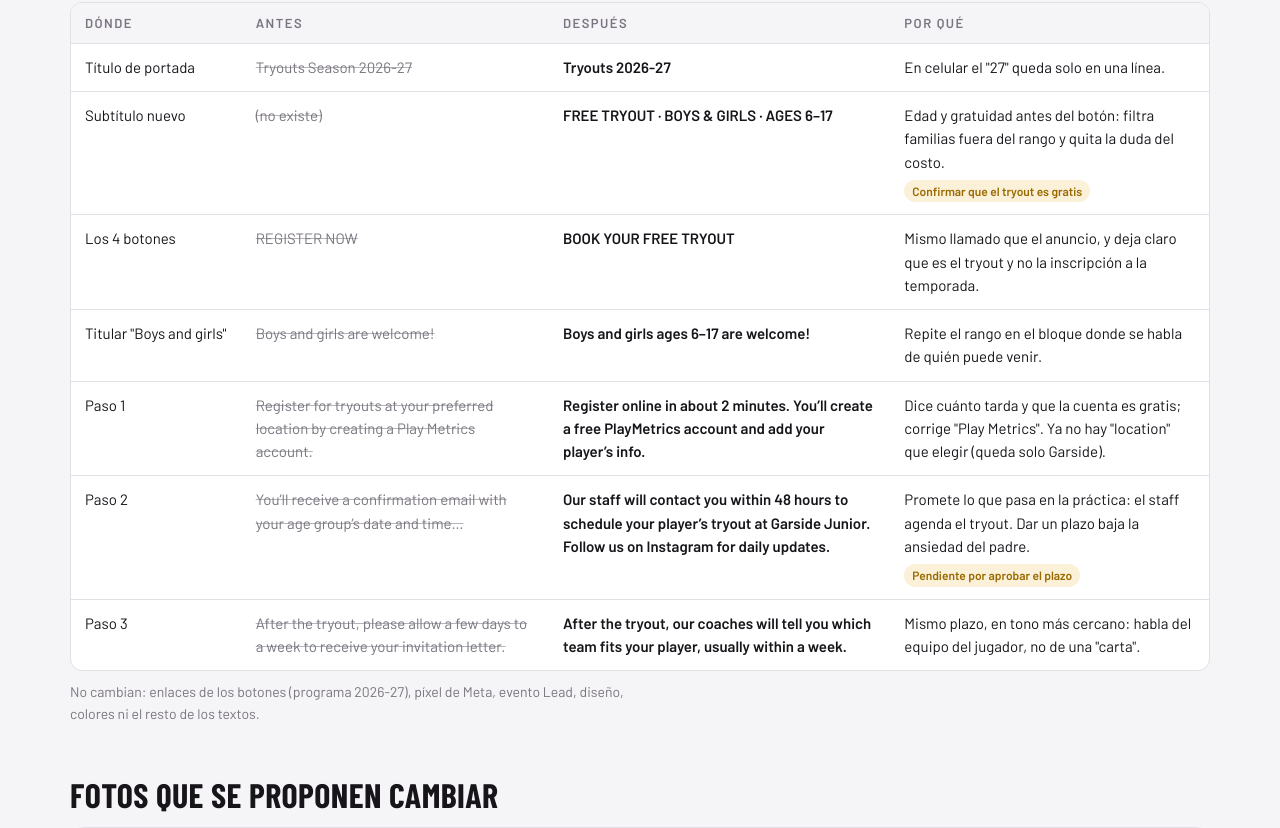
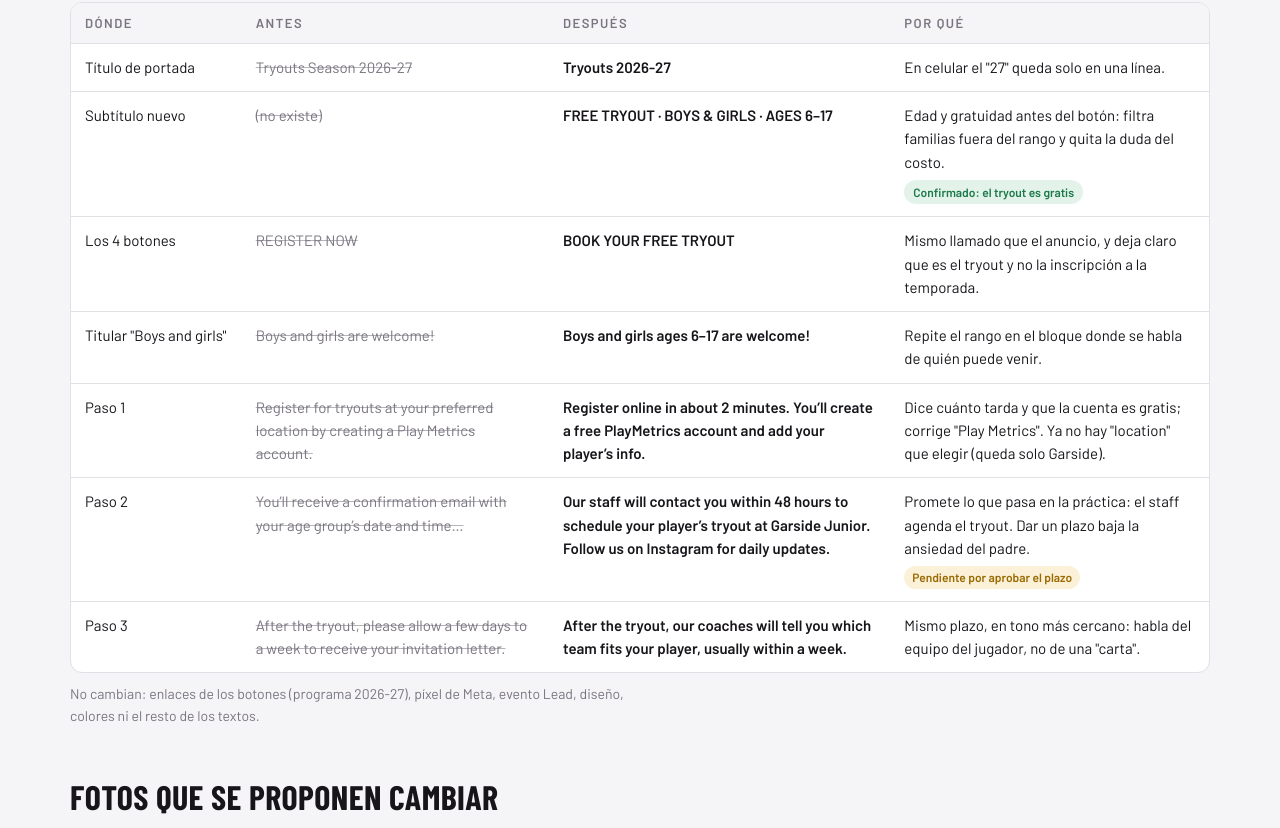
Before and after one commit to almacenamiento982-blip/jlv-landing-tryouts, a plain HTML site: page index.html in a window 1280 px wide. Shown: the part 1243-2071 px from the top of the page. Drawn offline with nearby package versions, Linux system fonts and the light colour scheme.

Commit message:
Tryout gratis confirmado
Co-Authored-By: Claude Opus 5.5 (1M context) <noreply@anthropic.com>

```diff
--- a/index.html
+++ b/index.html
@@ -129,7 +129,7 @@ footer{margin-top:56px;color:var(--muted);font-size:14px;border-top:1px solid va
     <thead><tr><th style="width:15%">Dónde</th><th style="width:27%">Antes</th><th style="width:30%">Después</th><th>Por qué</th></tr></thead>
     <tbody>
       <tr><td>Título de portada</td><td class="antes">Tryouts Season 2026-27</td><td class="despues">Tryouts 2026-27</td><td>En celular el "27" queda solo en una línea.</td></tr>
-      <tr><td>Subtítulo nuevo</td><td class="antes">(no existe)</td><td class="despues">FREE TRYOUT · BOYS &amp; GIRLS · AGES 6–17</td><td>Edad y gratuidad antes del botón: filtra familias fuera del rango y quita la duda del costo.<br><span class="tag">Confirmar que el tryout es gratis</span></td></tr>
+      <tr><td>Subtítulo nuevo</td><td class="antes">(no existe)</td><td class="despues">FREE TRYOUT · BOYS &amp; GIRLS · AGES 6–17</td><td>Edad y gratuidad antes del botón: filtra familias fuera del rango y quita la duda del costo.<br><span class="chip ok" style="margin-top:6px;padding:2px 8px;font-size:12px">Confirmado: el tryout es gratis</span></td></tr>
       <tr><td>Los 4 botones</td><td class="antes">REGISTER NOW</td><td class="despues">BOOK YOUR FREE TRYOUT</td><td>Mismo llamado que el anuncio, y deja claro que es el tryout y no la inscripción a la temporada.</td></tr>
       <tr><td>Titular "Boys and girls"</td><td class="antes">Boys and girls are welcome!</td><td class="despues">Boys and girls ages 6–17 are welcome!</td><td>Repite el rango en el bloque donde se habla de quién puede venir.</td></tr>
       <tr><td>Paso 1</td><td class="antes">Register for tryouts at your preferred location by creating a Play Metrics account.</td><td class="despues">Register online in about 2 minutes. You’ll create a free PlayMetrics account and add your player’s info.</td><td>Dice cuánto tarda y que la cuenta es gratis; corrige "Play Metrics". Ya no hay "location" que elegir (queda solo Garside).</td></tr>
@@ -184,7 +184,6 @@ footer{margin-top:56px;color:var(--muted);font-size:14px;border-top:1px solid va
     <div><b>Textos.</b> Aprobar la tabla de arriba tal cual o con ajustes.</div>
     <div><b>Plazo del paso 2.</b> Debe ser uno que el staff pueda cumplir siempre.
       <div class="opciones"><span>within 48 hours</span><span>within 2 business days</span><span>within a few days</span></div></div>
-    <div><b>"Free tryout".</b> Confirmar que el tryout no tiene costo (en la reunión del 5-oct se dijo que sí).</div>
     <div><b>Fotos.</b> Aprobar la portada con la imagen del anuncio y definir la foto de la sede (cuadro del video o foto nueva de Garside).</div>
   </div>
   <p class="nota-sec">Con la aprobación, los cambios se aplican en Elementor en unos 15 minutos. Ya hay un respaldo completo de la página (10-10) para volver atrás si hace falta.</p>
```
